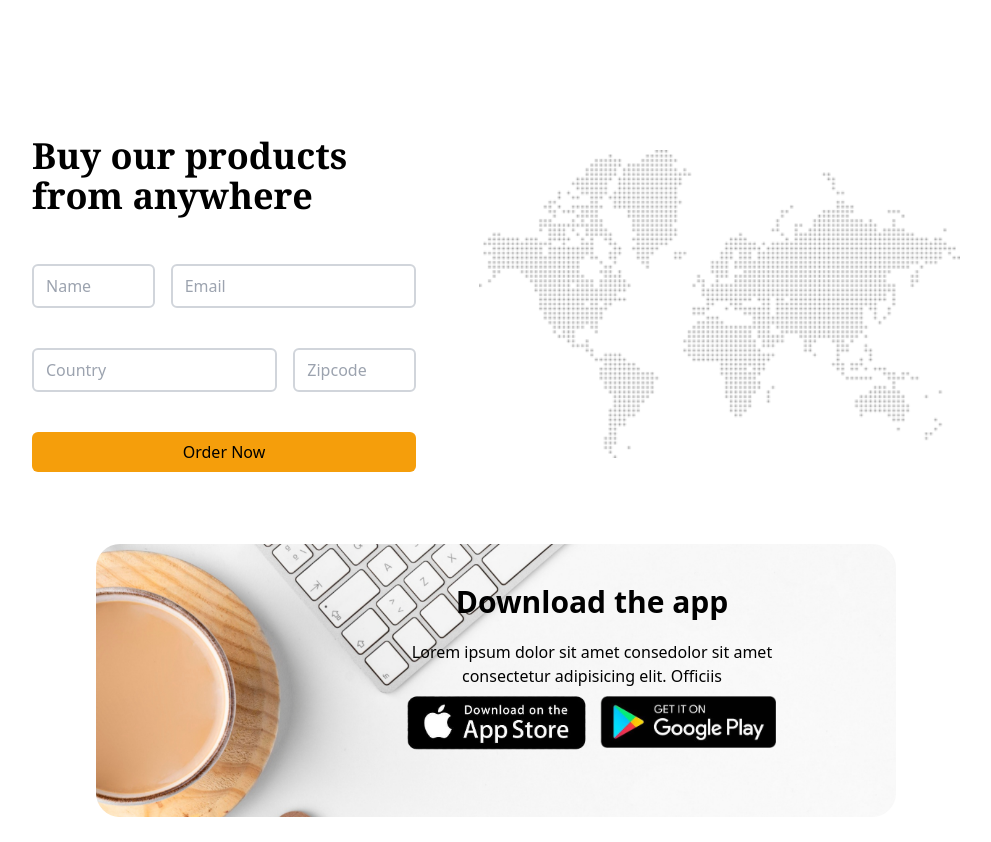
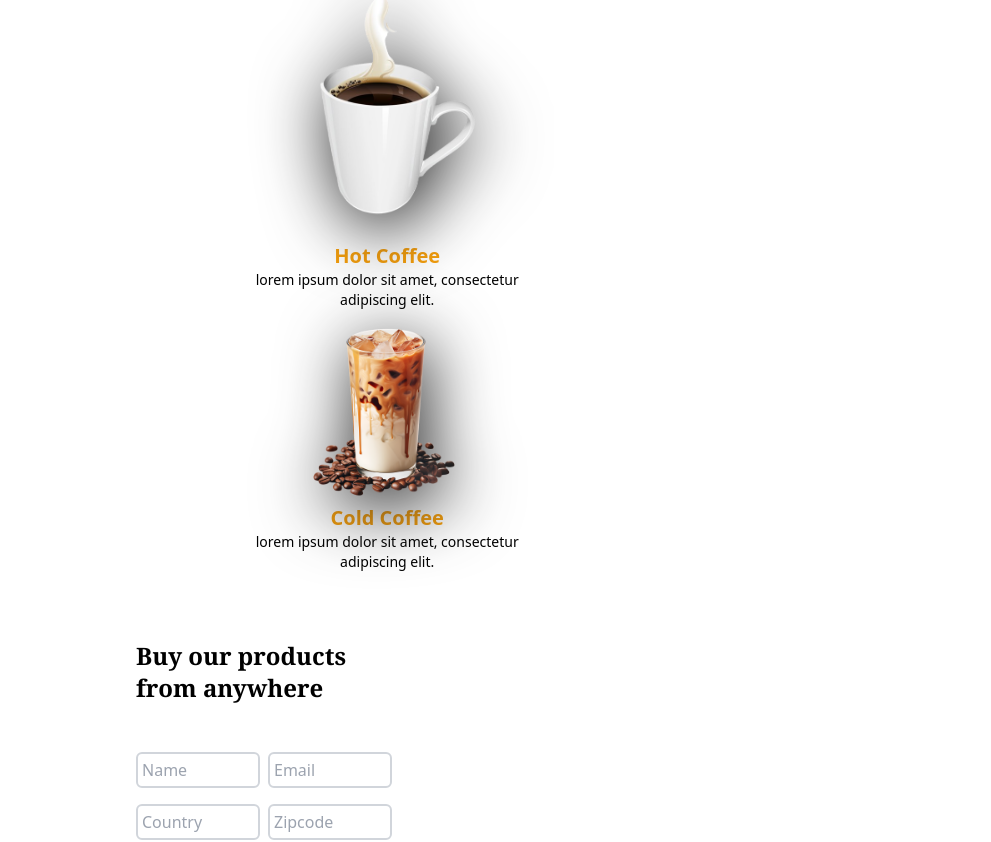
Before and after one commit to michael-020/coders-cafe, a Next.js app: page / in a window 1280 px wide. Shown: the part 1340-2182 px from the top of the page, without its empty margins (144-1135 px from the left). Built offline with nearby package versions, Linux system fonts and the light colour scheme.

Commit message:
fixed positioning at 425px screen width

```diff
--- a/app/components/Menu.tsx
+++ b/app/components/Menu.tsx
@@ -43,7 +43,7 @@
 
         </div>
         {/* menu items */}
-        <div className='grid grid-cols-1 -translate-x-40 sm:-translate-x-20 lg:-translate-x-16 xl:-translate-x-0 sm:grid-cols-2 sm:gap-x-40 lg:grid-cols-3 gap-16 justify-items-stretch sm:mt-12'>
+        <div className='grid grid-cols-1 -translate-x-40 xs:-translate-x-[6.8rem] sm:-translate-x-20 lg:-translate-x-16 xl:-translate-x-0 sm:grid-cols-2 sm:gap-x-40 lg:grid-cols-3 gap-16 justify-items-stretch sm:mt-12'>
           <motion.div id='coffee-1' >
             <MenuItem  imageURL='black-coffee.png' title='Black Coffee' description='lorem ipsum dolor sit amet, consectetur adipiscing elit.' />
           </motion.div>
--- a/app/components/Purchase.tsx
+++ b/app/components/Purchase.tsx
@@ -28,7 +28,7 @@
 
   return (
     <div className='h-full w-screen -translate-x-10 sm:-translate-x-20 lg:-translate-x-0 2xl:translate-x-[36rem] '>
-          <div ref={scope} className='flex flex-col lg:flex-row items-center 2xl:-space-x-[32rem] sm:px-44 sm:pb-6 lg:-mt-8 sm:-mt-32 -mt-[36rem]'>
+          <div ref={scope} className='flex flex-col lg:flex-row items-center 2xl:-space-x-[32rem] sm:px-44 sm:pb-6 lg:-mt-8 sm:-mt-32 -mt-[41rem]'>
             {/* left part */}
             <div className='w-1/2 flex flex-col gap-12'>
               <div id='left-heading'>
--- a/tailwind.config.ts
+++ b/tailwind.config.ts
@@ -17,6 +17,9 @@
         'footer-texture': "url('/img/footer-texture.png')",
       }
     },
+    screens: {
+      "xs": "425px",
+    }
   },
   plugins: [],
 } satisfies Config;
```
